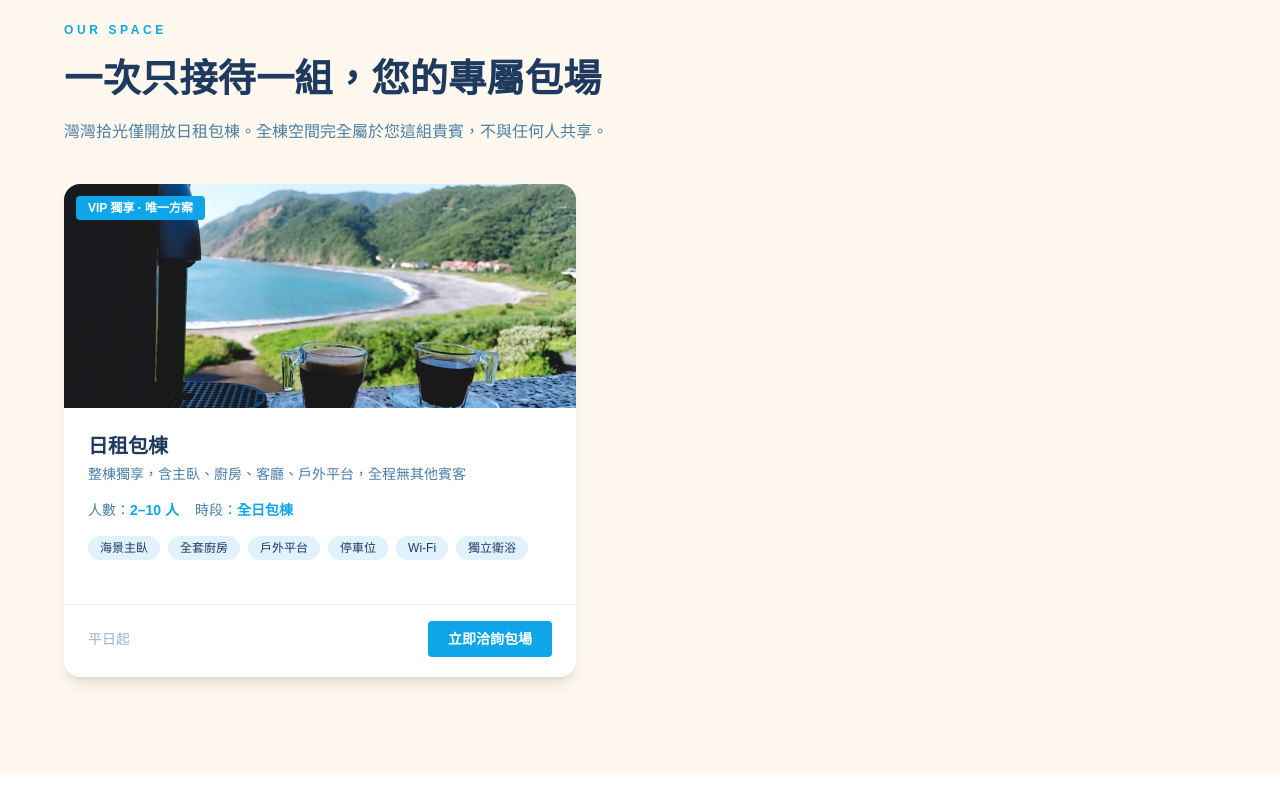
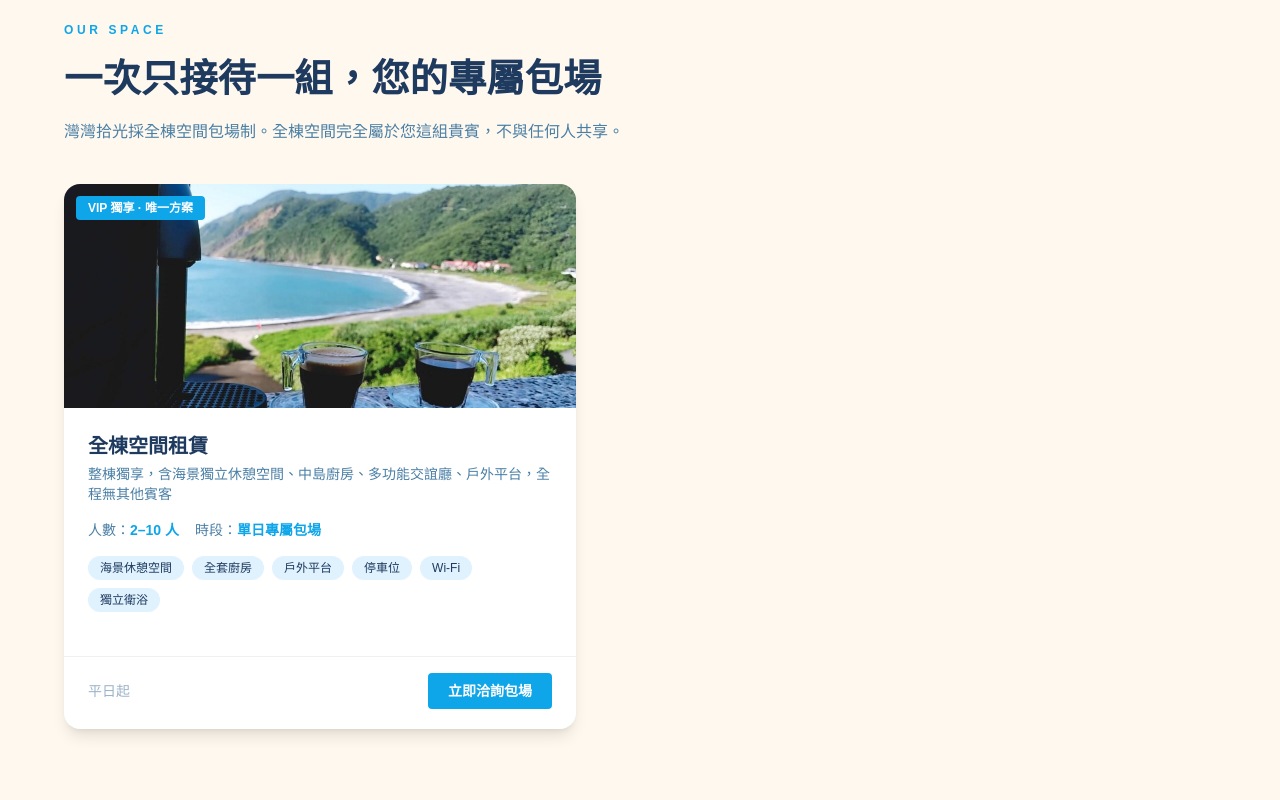
Before and after one commit to sean3193/loverbay, a Next.js app: page /loverbay/ in a window 1280 px wide. Shown: the part 2760-3560 px from the top of the page. Built offline with nearby package versions, Linux system fonts and the light colour scheme.

Commit message:
fix: 移除所有法規地雷字眼（日租/主臥/包棟→空間租賃/休憩空間，四語系）

```diff
--- a/src/app/page.tsx
+++ b/src/app/page.tsx
@@ -25,18 +25,18 @@ const T: Record<Lang, Record<string, string>> = {
     'about.desc': '灣灣拾光坐落於宜蘭海岸第一排，是一處專為特別時刻設計的私密包場空間。一次只接待一組貴賓，無論是家族聚會、情侶紀念日或閨蜜小旅行，整棟空間完全屬於你們，感受遼闊海景與絕對隱私。',
     'f1.t': '絕美海景', 'f1.d': '宜蘭海岸第一排，無遮蔽全景視野',
     'f2.t': '完全獨享', 'f2.d': '一次只接待一組，整棟全程屬於你',
-    'f3.t': '全日包棟', 'f3.d': '整棟獨享，從入場到歸還全程專屬',
+    'f3.t': '全棟專屬包場', 'f3.d': '整棟獨享，從入場到歸還全程專屬',
     'f4.t': '貼心服務', 'f4.d': '24 小時內確認預約，即時 LINE 回覆',
     'gallery.title': '空間實景',
     'space.title': '一次只接待一組，您的專屬包場',
-    'space.desc': '灣灣拾光僅開放日租包棟。全棟空間完全屬於您這組貴賓，不與任何人共享。',
+    'space.desc': '灣灣拾光採全棟空間包場制。全棟空間完全屬於您這組貴賓，不與任何人共享。',
     'space.badge': 'VIP 獨享 · 唯一方案',
-    'space.name': '日租包棟', 'space.cta': '立即洽詢包場',
-    'space.sdesc': '整棟獨享，含主臥、廚房、客廳、戶外平台，全程無其他賓客',
+    'space.name': '全棟空間租賃', 'space.cta': '立即洽詢包場',
+    'space.sdesc': '整棟獨享，含海景獨立休憩空間、中島廚房、多功能交誼廳、戶外平台，全程無其他賓客',
     'space.pax': '人數：', 'space.pax.v': '2–10 人',
-    'space.period': '時段：', 'space.period.v': '全日包棟',
+    'space.period': '時段：', 'space.period.v': '單日專屬包場',
     'space.hint': '平日起',
-    'a1': '海景主臥', 'a2': '全套廚房', 'a3': '戶外平台',
+    'a1': '海景休憩空間', 'a2': '全套廚房', 'a3': '戶外平台',
     'a4': '停車位', 'a5': 'Wi-Fi', 'a6': '獨立衛浴',
     'pricing.title': '透明費率，無隱藏收費',
     'pricing.desc': '所有價格皆含全棟空間使用費，詳細金額請填寫預約表單或聯繫 LINE 確認。',
@@ -60,7 +60,7 @@ const T: Record<Lang, Record<string, string>> = {
     'f.phone': '聯絡電話',
     'f.email': '電子信箱',
     'f.plan': '預約方案',
-    'f.plan.v': '日租包棟（VIP 全棟獨享）',
+    'f.plan.v': '全棟空間租賃（VIP 專屬包場）',
     'f.in': '入場時間', 'f.out': '歸還時間',
     'f.guests': '入場人數', 'f.guests.ph': '請輸入人數',
     'f.source': '如何得知我們', 'f.source.ph': '-- 請選擇 --',
@@ -111,18 +111,18 @@ const T: Record<Lang, Record<string, string>> = {
     'about.desc': 'Loverbay Moment Space sits on Yilan\'s first-row beachfront, designed for intimate gatherings and special occasions. We host one VIP group at a time — the entire property is yours. Whether it\'s a family trip, anniversary, or friends\' getaway, step back and breathe in the endless ocean.',
     'f1.t': 'Ocean View', 'f1.d': 'First-row beachfront, unobstructed panoramic sea view',
     'f2.t': 'Fully Exclusive', 'f2.d': 'One group only — the entire property is yours',
-    'f3.t': 'Full-Day Private', 'f3.d': 'The whole space is yours from check-in to check-out',
+    'f3.t': 'Exclusive Venue Rental', 'f3.d': 'The whole space is yours from entry to departure',
     'f4.t': 'Caring Service', 'f4.d': 'Confirmed within 24 hrs, instant LINE replies',
     'gallery.title': 'Our Space',
     'space.title': 'One Group Only — Your Exclusive Retreat',
     'space.desc': 'Loverbay accepts one VIP group at a time. The entire property is yours — no other guests, ever.',
     'space.badge': 'VIP Exclusive · Only Option',
-    'space.name': 'Full-Day Private Rental', 'space.cta': 'Reserve Now',
-    'space.sdesc': 'Entire property — bedroom, kitchen, living room & outdoor deck. No other guests on-site.',
+    'space.name': 'Exclusive Venue Rental', 'space.cta': 'Reserve Now',
+    'space.sdesc': 'Entire property — ocean lounge, kitchen, multi-function hall & outdoor deck. No other guests on-site.',
     'space.pax': 'Guests: ', 'space.pax.v': '2–10',
-    'space.period': 'Duration: ', 'space.period.v': 'Full Day (Whole Property)',
+    'space.period': 'Duration: ', 'space.period.v': 'Single-Day Exclusive Booking',
     'space.hint': 'From weekday rate',
-    'a1': 'Ocean Bedroom', 'a2': 'Full Kitchen', 'a3': 'Outdoor Deck',
+    'a1': 'Ocean Lounge', 'a2': 'Full Kitchen', 'a3': 'Outdoor Deck',
     'a4': 'Parking', 'a5': 'Wi-Fi', 'a6': 'Private Bath',
     'pricing.title': 'Transparent Pricing, No Hidden Fees',
     'pricing.desc': 'All prices include full use of the property. Contact us via LINE for exact rates.',
@@ -146,7 +146,7 @@ const T: Record<Lang, Record<string, string>> = {
     'f.phone': 'Phone',
     'f.email': 'Email',
     'f.plan': 'Package',
-    'f.plan.v': 'Full-Day Private Rental (VIP Exclusive)',
+    'f.plan.v': 'Exclusive Venue Rental (VIP Only)',
     'f.in': 'Check-in Date', 'f.out': 'Check-out Date',
     'f.guests': 'Number of Guests', 'f.guests.ph': 'Enter number of guests',
     'f.source': 'How did you find us', 'f.source.ph': '-- Select --',
@@ -197,18 +197,18 @@ const T: Record<Lang, Record<string, string>> = {
     'about.desc': 'Loverbay Moment Spaceは宜蘭海岸最前列に位置し、特別な時間のために設計されたプライベート専用空間です。一度に一組のVIPゲストのみをお迎えします。家族旅行、記念日、女子旅など、施設全体があなただけのもの。',
     'f1.t': '絶景の海', 'f1.d': '宜蘭海岸最前列、遮るもののない絶景パノラマ',
     'f2.t': '完全独占', 'f2.d': '一組限定 — 施設全体があなただけのもの',
-    'f3.t': '終日一棟貸切', 'f3.d': 'チェックインからチェックアウトまで全て独占',
+    'f3.t': '終日専用会場レンタル', 'f3.d': '入場から退場まで会場全体を独占',
     'f4.t': '丁寧なサービス', 'f4.d': '24時間以内に予約確認、LINEで即座に返信対応',
     'gallery.title': '空間ギャラリー',
     'space.title': '一組限定 — あなただけの完全貸切',
     'space.desc': 'Loverbayは一度に一組のVIPゲストのみをお迎えします。施設全体があなただけのものです。',
     'space.badge': 'VIP限定 · 唯一のプラン',
-    'space.name': '一棟丸ごと貸切', 'space.cta': '今すぐ予約',
-    'space.sdesc': '寝室・キッチン・リビング・アウトドアデッキを含む一棟独占。他のゲストは一切いません。',
+    'space.name': '会場まるごとレンタル', 'space.cta': '今すぐ予約',
+    'space.sdesc': '海景休憩スペース・キッチン・多目的ラウンジ・アウトドアデッキを含む一棟独占。他のゲストは一切いません。',
     'space.pax': '人数：', 'space.pax.v': '2〜10名',
-    'space.period': '時間：', 'space.period.v': '終日（一棟丸ごと）',
+    'space.period': '時間：', 'space.period.v': '一日専用貸切',
     'space.hint': '平日料金から',
-    'a1': 'オーシャンビュー寝室', 'a2': 'フルキッチン', 'a3': 'アウトドアデッキ',
+    'a1': 'オーシャンビュー休憩室', 'a2': 'フルキッチン', 'a3': 'アウトドアデッキ',
     'a4': '駐車場', 'a5': 'Wi-Fi', 'a6': '専用バスルーム',
     'pricing.title': '明確な料金設定、隠れた費用なし',
     'pricing.desc': '全ての料金にスペース使用料が含まれます。詳細はLINEにてご確認ください。',
@@ -232,7 +232,7 @@ const T: Record<Lang, Record<string, string>> = {
     'f.phone': '電話番号',
     'f.email': 'メールアドレス',
     'f.plan': 'プラン',
-    'f.plan.v': '一棟丸ごと貸切（VIP限定）',
+    'f.plan.v': '会場まるごとレンタル（VIP限定）',
     'f.in': 'チェックイン日', 'f.out': 'チェックアウト日',
     'f.guests': '人数', 'f.guests.ph': '人数を入力してください',
     'f.source': 'どこで知りましたか', 'f.source.ph': '-- 選択してください --',
@@ -283,18 +283,18 @@ const T: Record<Lang, Record<string, string>> = {
     'about.desc': 'Loverbay Moment Space는 이란 해안 최전선에 위치한 프라이빗 단독 공간입니다. 한 번에 한 팀의 VIP 손님만 받습니다. 가족 여행, 기념일, 친구 모임 등 공간 전체가 오직 당신의 것입니다.',
     'f1.t': '절경 오션뷰', 'f1.d': '이란 해안 최전선, 막힘없는 파노라마 전망',
     'f2.t': '완전 단독', 'f2.d': '한 팀만 — 공간 전체가 오직 당신의 것',
-    'f3.t': '하루 전체 단독', 'f3.d': '체크인부터 체크아웃까지 공간 전체가 당신만의 것',
+    'f3.t': '단독 공간 대관', 'f3.d': '입장부터 퇴장까지 공간 전체가 당신만의 것',
     'f4.t': '세심한 서비스', 'f4.d': '24시간 내 예약 확인, LINE 즉시 답변',
     'gallery.title': '공간 갤러리',
     'space.title': '한 팀만 — 당신만을 위한 단독 대관',
     'space.desc': 'Loverbay는 한 번에 한 팀의 VIP 손님만 받습니다. 공간 전체가 오직 당신의 것입니다.',
     'space.badge': 'VIP 단독 · 유일한 플랜',
-    'space.name': '하루 전체 단독 대관', 'space.cta': '지금 예약',
-    'space.sdesc': '침실·주방·거실·야외 데크 포함 전체 독점. 다른 손님은 없습니다.',
+    'space.name': '전체 공간 단독 대관', 'space.cta': '지금 예약',
+    'space.sdesc': '해경 휴게 공간·주방·다목적 라운지·야외 데크 포함 전체 독점. 다른 손님은 없습니다.',
     'space.pax': '인원: ', 'space.pax.v': '2–10명',
     'space.period': '이용: ', 'space.period.v': '하루 종일 (전체 단독)',
     'space.hint': '평일 요금부터',
-    'a1': '오션뷰 침실', 'a2': '풀 주방', 'a3': '야외 데크',
+    'a1': '오션뷰 휴게 공간', 'a2': '풀 주방', 'a3': '야외 데크',
     'a4': '주차 공간', 'a5': 'Wi-Fi', 'a6': '단독 욕실',
     'pricing.title': '투명한 요금, 숨겨진 비용 없음',
     'pricing.desc': '모든 요금에 공간 이용료가 포함됩니다. 자세한 금액은 LINE으로 확인해 주세요.',
@@ -543,7 +543,7 @@ export default function Home() {
         <div className="max-w-lg">
           <div className="bg-white rounded-2xl overflow-hidden shadow-lg hover:-translate-y-1 transition-transform">
             <div className="relative h-56">
-              <Image src={`${BASE}/photos/balcony-4.jpg`} alt="日租包棟" fill className="object-cover" />
+              <Image src={`${BASE}/photos/balcony-4.jpg`} alt="全棟空間租賃" fill className="object-cover" />
               <span className="absolute top-3 left-3 text-xs font-bold text-white px-3 py-1 rounded z-10" style={{ background: '#0EA5E9' }}>
                 {t('space.badge')}
               </span>
```
